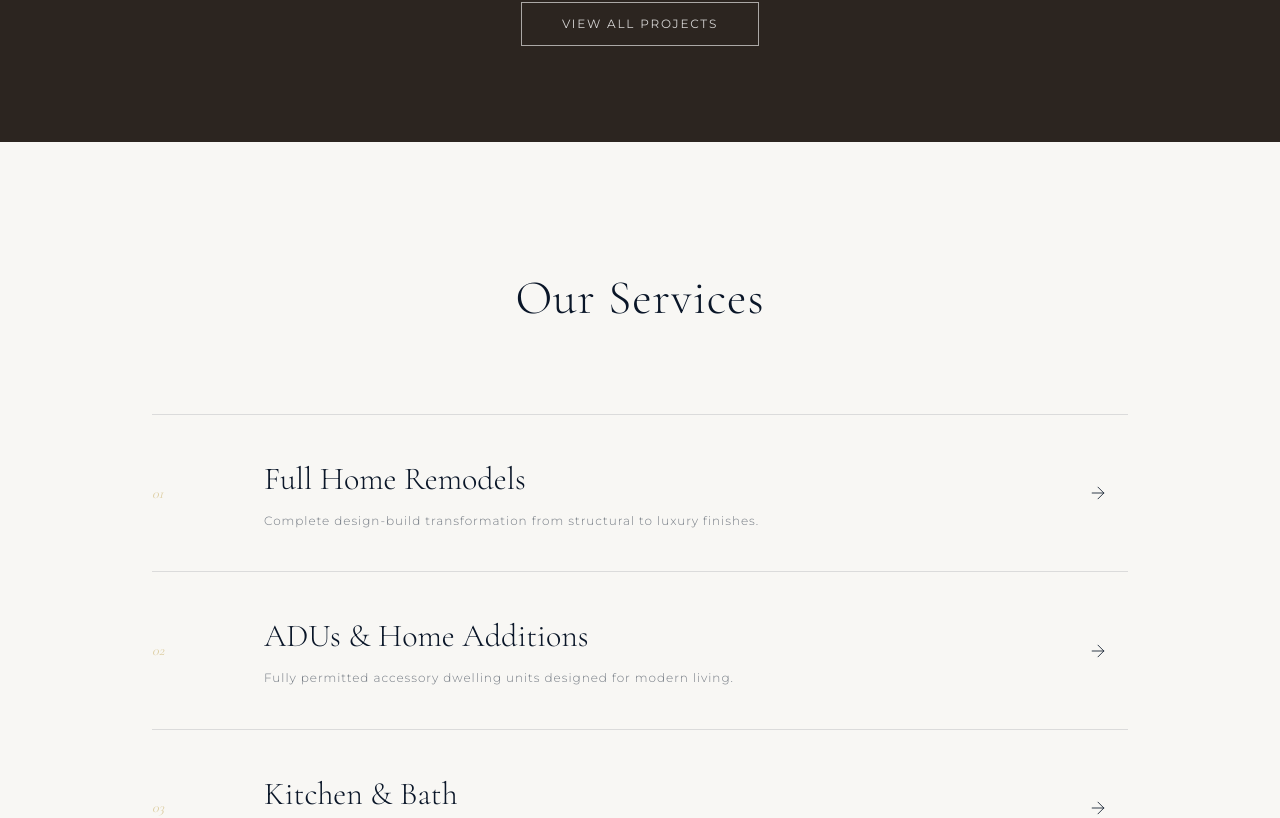
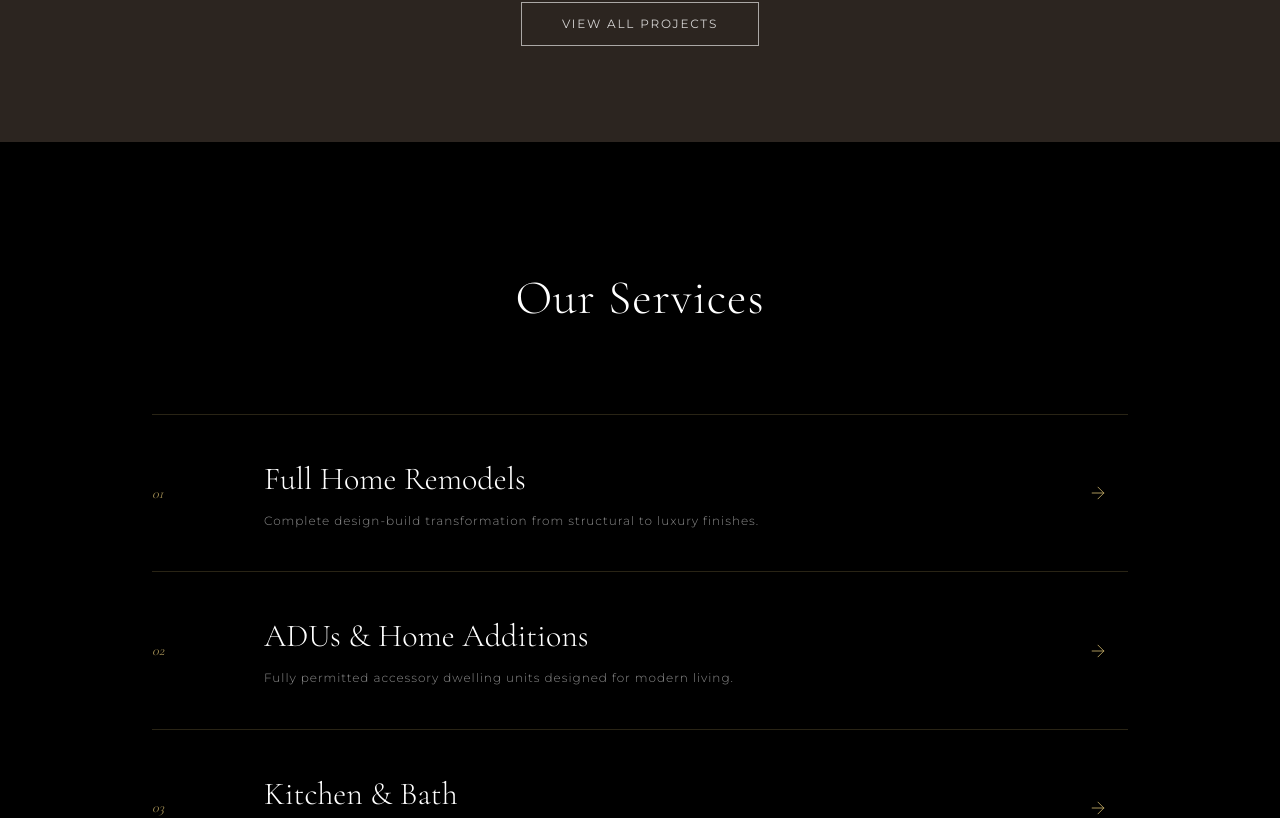
Before and after one commit to pfusbr-rj/construbay-web, a Next.js app: page / in a window 1280 px wide. Shown: the part 1963-2781 px from the top of the page. Built offline with nearby package versions, Linux system fonts and the light colour scheme.

Commit message:
feat: services section black background gold borders

```diff
--- a/src/app/page.tsx
+++ b/src/app/page.tsx
@@ -168,13 +168,13 @@ export default function HomePage() {
       </section>
 
       {/* Services Section */}
-      <section style={{ padding: '120px 0', backgroundColor: '#f8f7f4' }}>
+      <section style={{ padding: '120px 0', backgroundColor: '#000000' }}>
         <div className="max-w-5xl mx-auto px-6">
           <h2 className={`${cormorant.className}`} style={{
             fontSize: 'clamp(32px, 4vw, 48px)',
             fontWeight: '300',
             textAlign: 'center',
-            color: '#0a1628',
+            color: '#ffffff',
             marginBottom: '80px',
             letterSpacing: '0.02em',
           }}>
@@ -192,8 +192,8 @@ export default function HomePage() {
               href={service.href}
               className="group block"
               style={{
-                borderTop: '1px solid rgba(10,22,40,0.12)',
-                borderBottom: index === 3 ? '1px solid rgba(10,22,40,0.12)' : 'none',
+                borderTop: '1px solid rgba(203,178,106,0.2)',
+                borderBottom: index === 3 ? '1px solid rgba(203,178,106,0.2)' : 'none',
                 padding: '40px 0',
                 display: 'grid',
                 gridTemplateColumns: '80px 1fr 40px',
@@ -207,14 +207,14 @@ export default function HomePage() {
                 fontSize: '14px',
                 fontStyle: 'italic',
                 color: '#cbb26a',
-                opacity: 0.6,
+                opacity: 0.8,
               }}>{service.num}</span>
 
               <div>
                 <h3 className={`${cormorant.className} group-hover:text-[#cbb26a]`} style={{
                   fontSize: '32px',
                   fontWeight: '300',
-                  color: '#0a1628',
+                  color: '#ffffff',
                   marginBottom: '8px',
                   transition: 'color 0.3s ease',
                 }}>{service.title}</h3>
@@ -222,7 +222,7 @@ export default function HomePage() {
                   fontSize: '12px',
                   fontWeight: '300',
                   letterSpacing: '0.08em',
-                  color: 'rgba(10,22,40,0.55)',
+                  color: 'rgba(255,255,255,0.55)',
                   lineHeight: 1.7,
                 }}>{service.description}</p>
               </div>
@@ -230,7 +230,7 @@ export default function HomePage() {
               <svg
                 className="group-hover:translate-x-2 group-hover:text-[#cbb26a]"
                 width="20" height="20" viewBox="0 0 24 24" fill="none"
-                stroke="#0a1628" strokeWidth="1"
+                stroke="#cbb26a" strokeWidth="1"
                 style={{ transition: 'all 0.4s ease' }}
               >
                 <path d="M5 12h14M12 5l7 7-7 7" strokeLinecap="round" strokeLinejoin="round"/>
```
